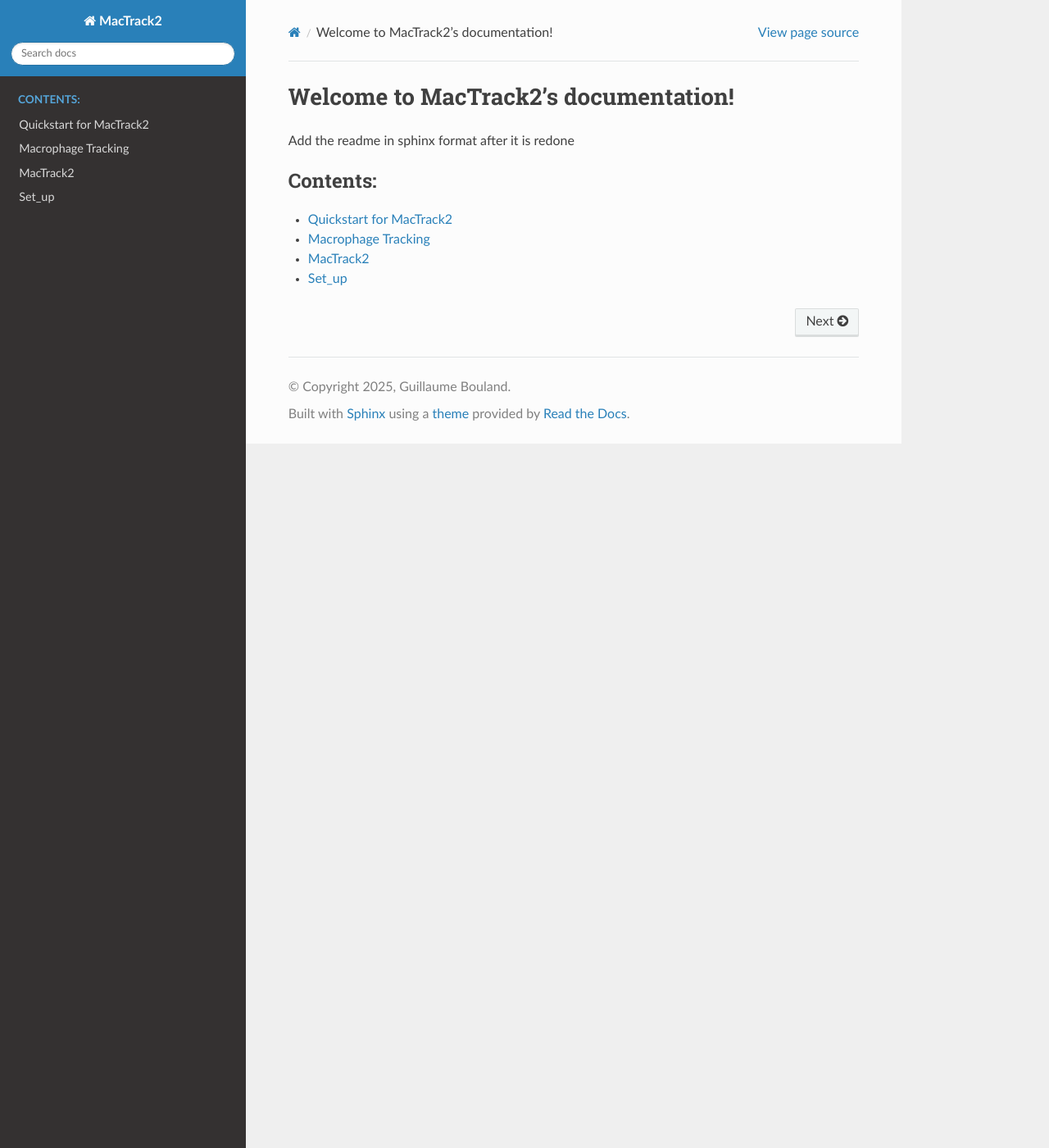
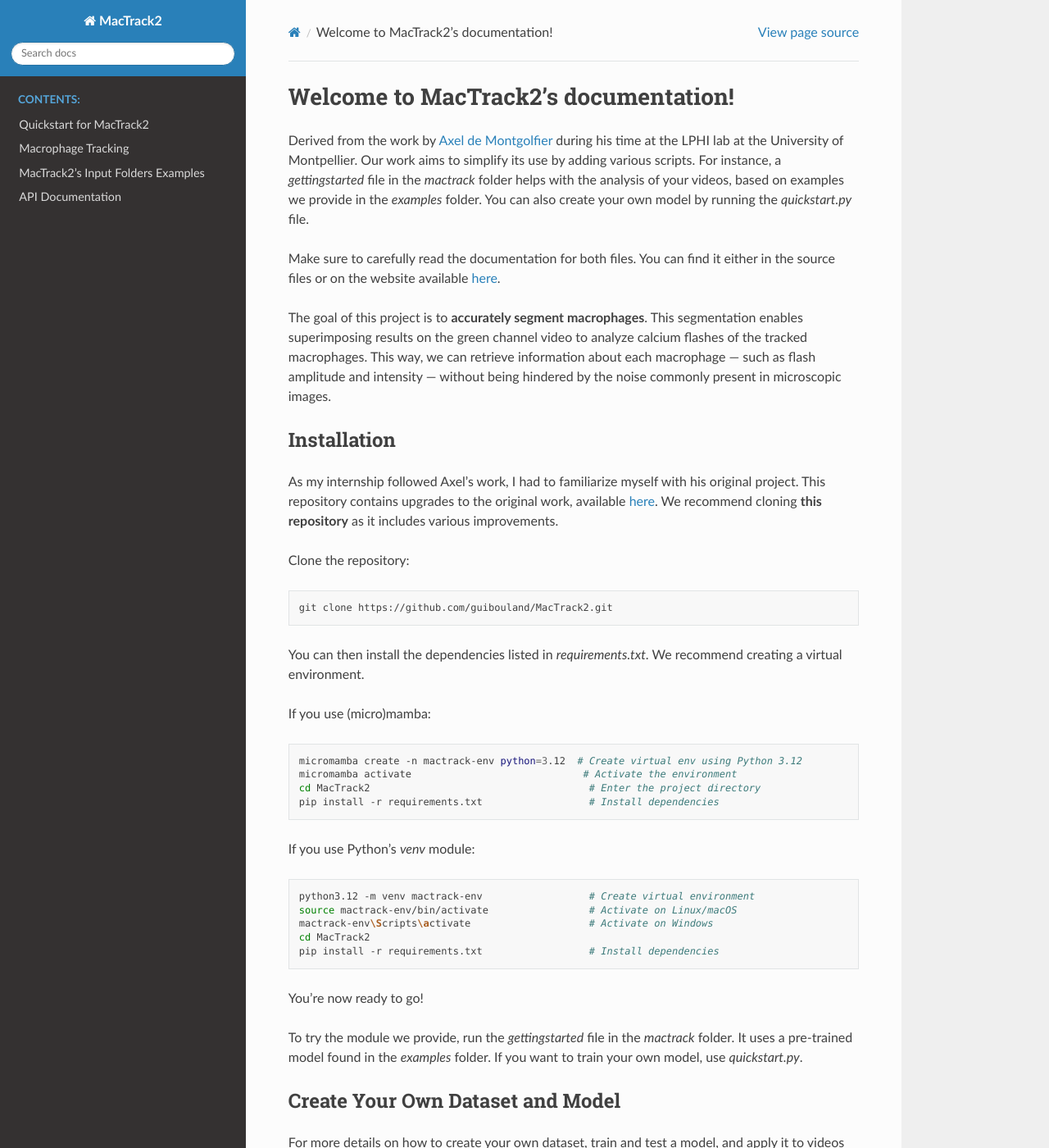
Before and after one commit to guibouland/MacTrack2, a Sphinx documentation site: the page built from doc/source/index.rst, in a window 1280 px wide and 1400 px high. Shown: the whole window at 82% size. Built offline with Sphinx 7.4.7 and the Read the Docs theme 3.1.0, drawn with Linux system fonts in a browser that asks for light colours; pages that are not in the unit, such as notebooks, are missing from menus; some of the changed text lies outside the part shown.

Commit message:
update doc

```diff
--- a/doc/source/index.rst
+++ b/doc/source/index.rst
@@ -1,8 +1,72 @@
 Welcome to MacTrack2's documentation!
 ======================================
 
+Derived from the work by `Axel de Montgolfier <https://github.com/Axeldmont/>`_ during his time at the LPHI lab at the University of Montpellier. Our work aims to simplify its use by adding various scripts. For instance, a `gettingstarted` file in the `mactrack` folder helps with the analysis of your videos, based on examples we provide in the `examples` folder. You can also create your own model by running the `quickstart.py` file.
 
-Add the readme in sphinx format after it is redone
+Make sure to carefully read the documentation for both files. You can find it either in the source files or on the website available `here <https://guibouland.github.io/MacTrack2/>`_.
+
+The goal of this project is to **accurately segment macrophages**. This segmentation enables superimposing results on the green channel video to analyze calcium flashes of the tracked macrophages. This way, we can retrieve information about each macrophage — such as flash amplitude and intensity — without being hindered by the noise commonly present in microscopic images.
+
+Installation
+------------
+
+As my internship followed Axel's work, I had to familiarize myself with his original project. This repository contains upgrades to the original work, available `here <https://github.com/Axeldmont/Stage-LPHI-2024>`_. We recommend cloning **this repository** as it includes various improvements.
+
+Clone the repository:
+
+.. code-block:: bash
+
+    git clone https://github.com/guibouland/MacTrack2.git
+
+You can then install the dependencies listed in `requirements.txt`. We recommend creating a virtual environment.
+
+If you use (micro)mamba:
+
+.. code-block:: bash
+
+    micromamba create -n mactrack-env python=3.12  # Create virtual env using Python 3.12
+    micromamba activate                             # Activate the environment
+    cd MacTrack2                                     # Enter the project directory
+    pip install -r requirements.txt                  # Install dependencies
+
+If you use Python's `venv` module:
+
+.. code-block:: bash
+
+    python3.12 -m venv mactrack-env                  # Create virtual environment
+    source mactrack-env/bin/activate                 # Activate on Linux/macOS
+    mactrack-env\Scripts\activate                    # Activate on Windows
+    cd MacTrack2
+    pip install -r requirements.txt                  # Install dependencies
+
+You're now ready to go!
+
+To try the module we provide, run the `gettingstarted` file in the `mactrack` folder. It uses a pre-trained model found in the `examples` folder. If you want to train your own model, use `quickstart.py`.
+
+Create Your Own Dataset and Model
+---------------------------------
+
+For more details on how to create your own dataset, train and test a model, and apply it to videos beyond those provided, refer to the documentation available `here <./examples/README.md>`_.
+
+.. mat_and_met:
+Materials and Methods
+---------------------
+
+All videos and frames used for analysis and segmentation were acquired using a **spinning disk confocal microscope**. It illuminates **macrophages in red** and **calcium flashes in green**, using a **zebrafish transgenic lineage**.
+
+We amputated the caudal fin fold of a zebrafish to study potential correlations between **macrophage polarization** and **calcium flashes**.
+
+Contributors
+------------
+
+- `Guillaume Bouland <https://github.com/guibouland>`_: Intern at the LPHI lab in 2025
+- `Axel de Montgolfier <https://github.com/Axeldmont/>`_: Intern at the LPHI lab in 2024
+
+Acknowledgement
+---------------
+
+This project relies mainly on the `kartezio <https://github.com/KevinCortacero/Kartezio>`_ Python package, developed by `Kévin Cortacero <https://github.com/KevinCortacero>`_.
+
 
 
 .. toctree::
@@ -12,5 +76,5 @@
     index
     quickstart
     gettingstarted
+    examples
     mactrack
-    Set_up
```
Also changed, not shown: doc/source/Set_up.rst (deleted, +0 -72 lines), doc/source/examples.rst (added, +105 -0 lines), doc/source/mactrack.rst (+80 -1 lines).
